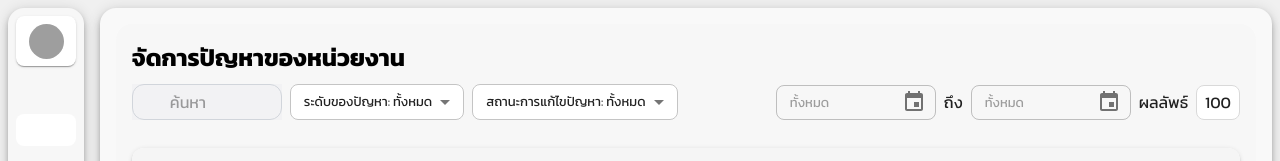
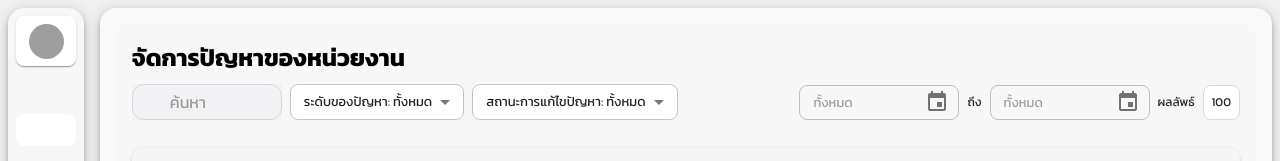
Before and after one commit to khanathip11/sbk_next_project, a Next.js app: page /issues in a window 1280 px wide. Shown: the top 161 px of the page. Built offline with nearby package versions, Linux system fonts and the light colour scheme; grey boxes are pictures that could not be loaded; some icons are missing.

Commit message:
change font-size card

```diff
--- a/src/app/components/IssueMenagement/DateRangePickerDemo.tsx
+++ b/src/app/components/IssueMenagement/DateRangePickerDemo.tsx
@@ -50,7 +50,7 @@ export default function DatePickerWithDefaultText() {
                     }}
                 />
 
-                <Typography >ถึง</Typography>
+                <Typography sx={{fontSize:12}}>ถึง</Typography>
 
                 {/* ---------- วันที่สิ้นสุด ---------- */}
                 <DatePicker
--- a/src/app/components/IssueMenagement/IssueTable.tsx
+++ b/src/app/components/IssueMenagement/IssueTable.tsx
@@ -173,7 +173,7 @@ const IssueTable = () => {
                     scrollbarWidth: "none",
                 }}>
                     <DateRangePickerDemo />
-                    <Typography>ผลลัพธ์</Typography>
+                    <Typography sx={{fontSize:12}}>ผลลัพธ์</Typography>
                     <Typography
                         sx={{
                             height: 35,
@@ -183,6 +183,7 @@ const IssueTable = () => {
                             backgroundColor: "#ffffff",
                             display: "flex",
                             alignItems: "center",
+                            fontSize:12
                         }}
                     >
                         100
--- a/src/app/components/home/ComplaintDatePicker.tsx
+++ b/src/app/components/home/ComplaintDatePicker.tsx
@@ -57,7 +57,7 @@ const ComplaintDatePicker = ({ open }: ComplaintDatePickerProps) => {
                     }}
                 />
 
-                <Typography sx={{ color: '#fff' }}>ถึง</Typography>
+                <Typography sx={{ color: '#fff',fontSize:11 }}>ถึง</Typography>
 
                 {/* ---------- วันที่สิ้นสุด ---------- */}
                 <DatePicker
--- a/src/app/components/home/EmergencyNotifierLeft.tsx
+++ b/src/app/components/home/EmergencyNotifierLeft.tsx
@@ -28,6 +28,7 @@ const EmergencyNotifierLeft: React.FC<EmergencyNotifierLeftProps> = ({ sendType,
     const handleRegionsChange = (event: SelectChangeEvent<string[]>) => {
         const value = event.target.value as string[];
         setSelectRegions(value);
+        setSelectedProvinces([]);
     };
 
     // province -> districts
@@ -44,8 +45,8 @@ const EmergencyNotifierLeft: React.FC<EmergencyNotifierLeftProps> = ({ sendType,
     const handleProvinceChange = (event: SelectChangeEvent<string[]>) => {
         const value = event.target.value as string[];
         setSelectedProvinces(value);
-        setSelectedDistricts([]);
-        setSelectedSubdistricts([]);
+        // setSelectedDistricts([]);
+        // setSelectedSubdistricts([]);
     };
 
     const handleDistrictChange = (event: SelectChangeEvent<string[]>) => {
@@ -58,6 +59,8 @@ const EmergencyNotifierLeft: React.FC<EmergencyNotifierLeftProps> = ({ sendType,
         const value = event.target.value as string[];
         setSelectedSubdistricts(value);
     };
+
+    const availableProvinces = regions.filter((r) => selectRegions.includes(r.value)).flatMap((r) => r.provinces)
 
     return (
         <Box sx={{ width: '80%', height: '500px', p: 0, display: 'flex', flexDirection: 'column', alignItems: 'center' }}>
@@ -171,7 +174,7 @@ const EmergencyNotifierLeft: React.FC<EmergencyNotifierLeftProps> = ({ sendType,
                     {sendType === 'region' && (
                         <>
                             {/* ภาค */}
-                            <FormControl fullWidth size="small">
+                            <FormControl fullWidth size="small" sx={{mb:-2}}>
                                 <Typography variant="body2" sx={{ mb: 0.5, fontWeight: 500, color: '#7D7A7A' }}>
                                     ภาค
                                 </Typography>
@@ -205,7 +208,7 @@ const EmergencyNotifierLeft: React.FC<EmergencyNotifierLeftProps> = ({ sendType,
                             </FormControl>
 
                             {/* จังหวัด */}
-                            {/* <FormControl fullWidth size="small">
+                            <FormControl fullWidth size="small" sx={{mb:2}}>
                                 <Typography variant="body2" sx={{ mb: 0.5, fontWeight: 500, color: '#7D7A7A' }}>
                                     จังหวัด
                                 </Typography>
@@ -220,7 +223,7 @@ const EmergencyNotifierLeft: React.FC<EmergencyNotifierLeftProps> = ({ sendType,
                                     ) : (
                                         <Box sx={{ display: 'flex', flexWrap: 'wrap', gap: 0.5 }}>
                                         {selected.map((value) => {
-                                                                const label = provinces.find((p) => p.value === value)?.label || value;
+                                            const label = availableProvinces.find((p) => p.value === value)?.label || value;
                                             return <Chip key={value} label={label} size="small" />;
                                         })}
                                         </Box>
@@ -230,13 +233,14 @@ const EmergencyNotifierLeft: React.FC<EmergencyNotifierLeftProps> = ({ sendType,
                                     <MenuItem value="">
                                     <em>กรุณาเลือกจังหวัด</em>
                                     </MenuItem>
-                                                {provinces.map((p) => (
+                                    {availableProvinces.map((p) => (
                                     <MenuItem key={p.value} value={p.value}>
                                         {p.label}
                                     </MenuItem>
                                     ))}
                                 </Select>
-                                        </FormControl> */}
+                            </FormControl>
+
 
                             {/* อำเภอ */}
                             {/* <FormControl fullWidth size="small">
--- a/src/app/components/home/TaskBoard.tsx
+++ b/src/app/components/home/TaskBoard.tsx
@@ -43,7 +43,7 @@ const TaskBoard: React.FC<TaskBoardProps> = ({ card, onClick }) => {
 
                 <Box sx={{ width: '100%', overflow: 'hidden' }}>
                     <Stack direction={'row'} px={2} pt={0.5}>
-                        <Typography fontSize={8} noWrap sx={{ textOverflow: 'ellipsis', maxWidth: '80px', color: 'blue' }}>{card.issue?.length > 18 ? card.issue.slice(0, 18) + '…' : card.issue}</Typography>
+                        <Typography fontSize={8} noWrap sx={{ textOverflow: 'ellipsis', maxWidth: '80px', color: 'blue',fontSize:10 }}>{card.issue?.length > 18 ? card.issue.slice(0, 18) + '…' : card.issue}</Typography>
                         <Box flexGrow={1} />
                         <Typography
                             fontSize={8}
@@ -56,6 +56,8 @@ const TaskBoard: React.FC<TaskBoardProps> = ({ card, onClick }) => {
                                 pb: 0,
                                 borderRadius: 1,
                                 width: 'auto',
+                                fontSize:10
+
                             }}>
                             {card.status?.length > 30 ? card.status.slice(0, 30) + '…' : card.status}
                         </Typography>
```
Lines whose indentation alone changed are shown as unchanged.
